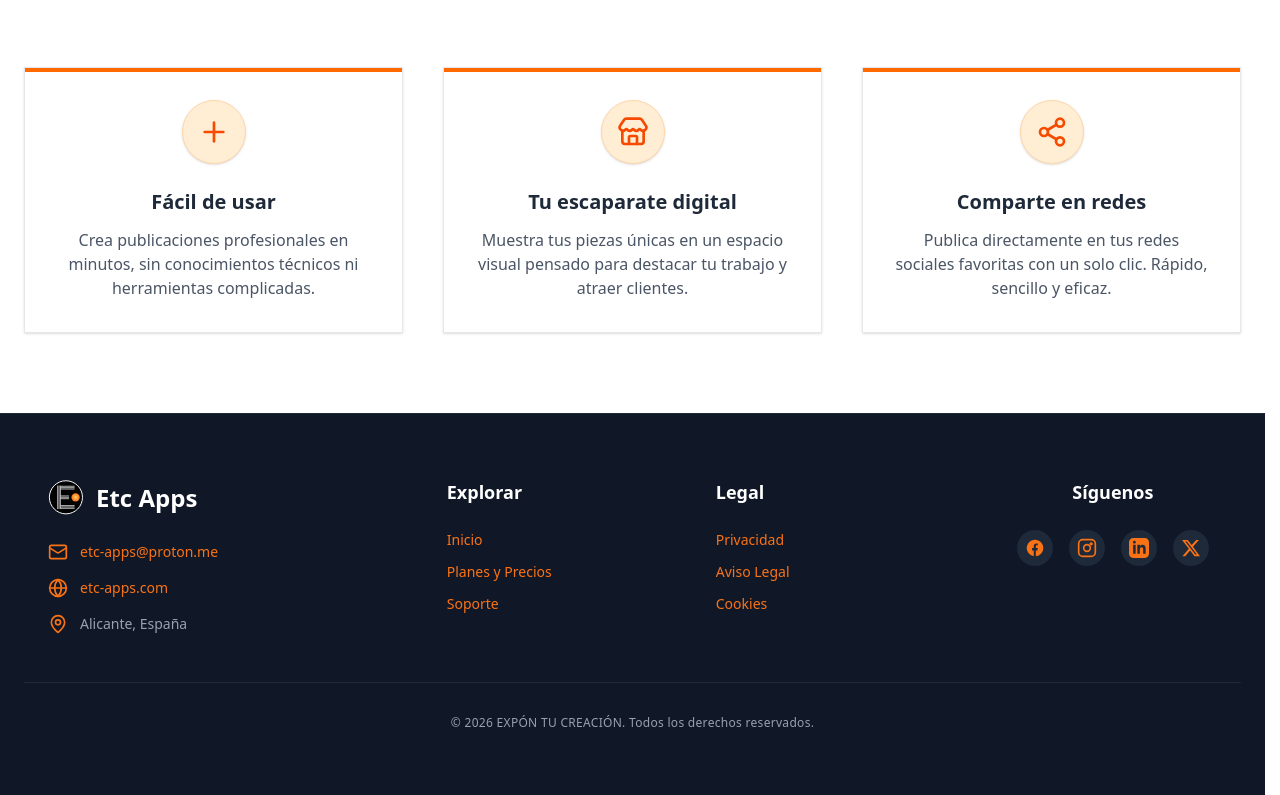
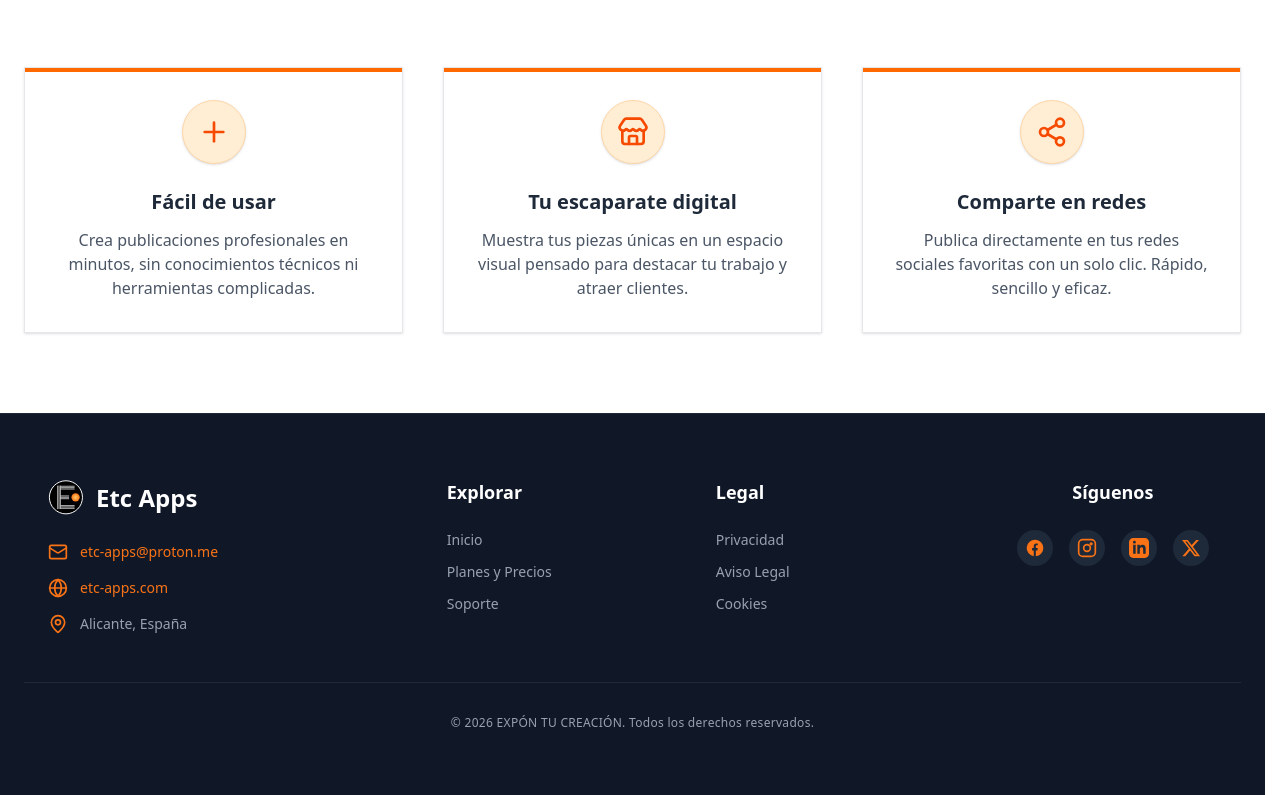
Before and after one commit to MJGrauVi/etc_frontend, a React (Vite) app: page / in a window 1280 px wide. Shown: the part 2605-3400 px from the top of the page. Built offline with nearby package versions, Linux system fonts and the light colour scheme; no server answers.

Commit message:
ajusto estilos footer

```diff
--- a/src/components/Footer.jsx
+++ b/src/components/Footer.jsx
@@ -96,37 +96,37 @@ const Footer = () => {
           </div>
 
           <div className="text-center md:text-left">
-            <h4 className="mb-6 text-lg font-bold text-white">Explorar</h4>
+            <h4 className="footer-title">Explorar</h4>
             <nav aria-label="Explorar" className="flex flex-col items-center space-y-3 text-sm md:items-start">
-              <Link to="/" onClick={scrollTop} className="hover:text-primary">
+              <Link to="/" onClick={scrollTop} className="footer-link">
                 Inicio
               </Link>
-              <Link to="/precios" className="hover:text-primary">
+              <Link to="/precios" className="footer-link">
                 Planes y Precios
               </Link>
-              <a href="mailto:etc-apps@proton.me" className="hover:text-primary">
+              <a href="mailto:etc-apps@proton.me" className="footer-link">
                 Soporte
               </a>
             </nav>
           </div>
 
           <div className="text-center md:text-left">
-            <h4 className="mb-6 text-lg font-bold text-white">Legal</h4>
+            <h4 className="footer-title">Legal</h4>
             <nav aria-label="Legal" className="flex flex-col items-center space-y-3 text-sm md:items-start">
-              <Link to="/privacidad" className="hover:text-primary">
+              <Link to="/privacidad" className="footer-link">
                 Privacidad
               </Link>
-              <Link to="/aviso-legal" className="hover:text-primary">
+              <Link to="/aviso-legal" className="footer-link">
                 Aviso Legal
               </Link>
-              <Link to="/cookies" className="hover:text-primary">
+              <Link to="/cookies" className="footer-link">
                 Cookies
               </Link>
             </nav>
           </div>
 
           <div className="md:text-center">
-            <h4 className="mb-6 text-lg font-bold text-white">Síguenos</h4>
+            <h4 className="footer-title">Síguenos</h4>
             <div className="flex flex-wrap justify-center gap-4">
               {REDES.map(({ nombre, href, icono, svgProps }) => (
                 <a
--- a/src/index.css
+++ b/src/index.css
@@ -164,7 +164,7 @@
 }
 
 @utility footer-title {
-  @apply mb-4 text-lg font-bold text-white;
+  @apply mb-6 text-lg font-bold text-white;
 }
 
 /* ============================================================
```
